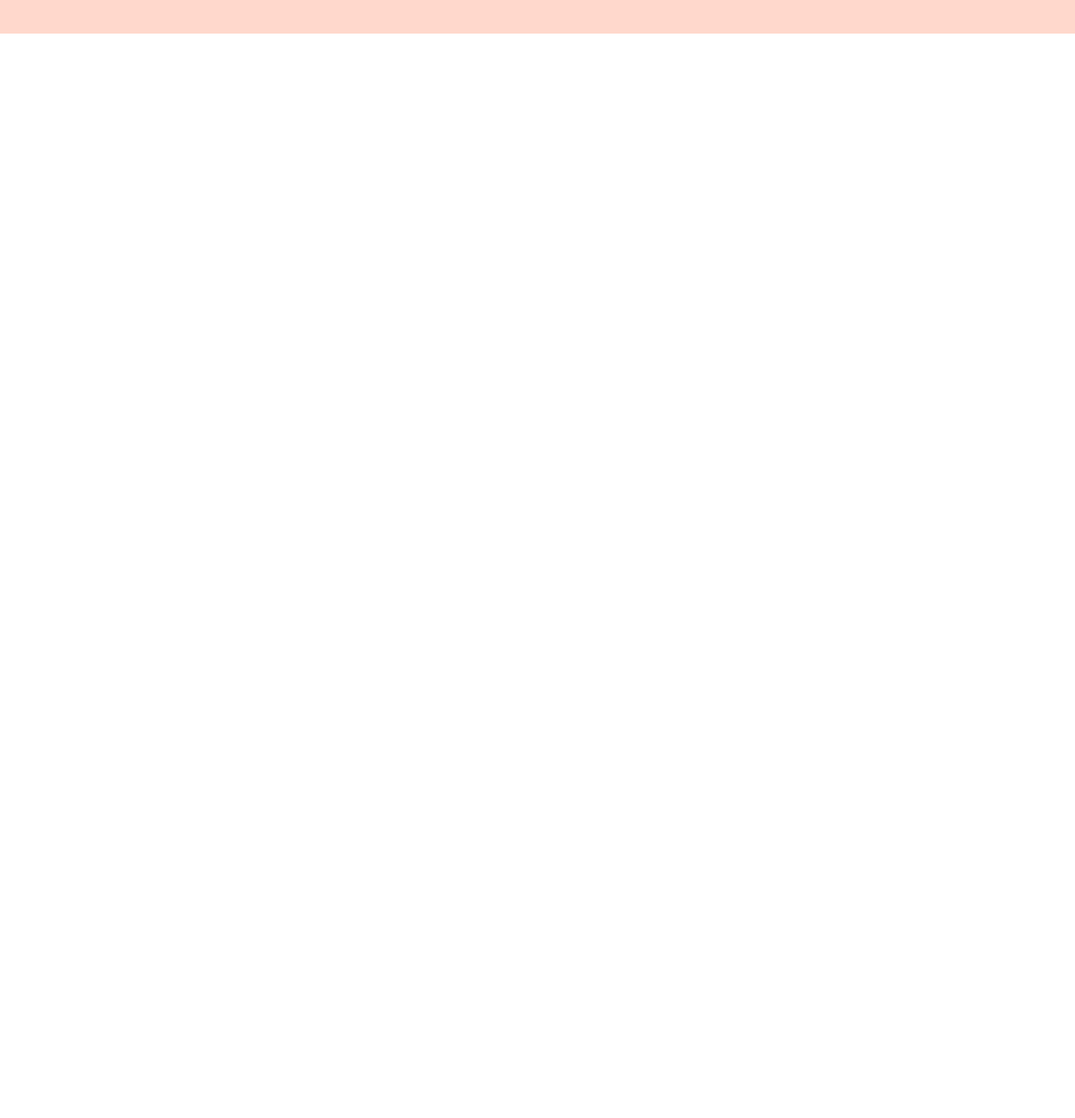
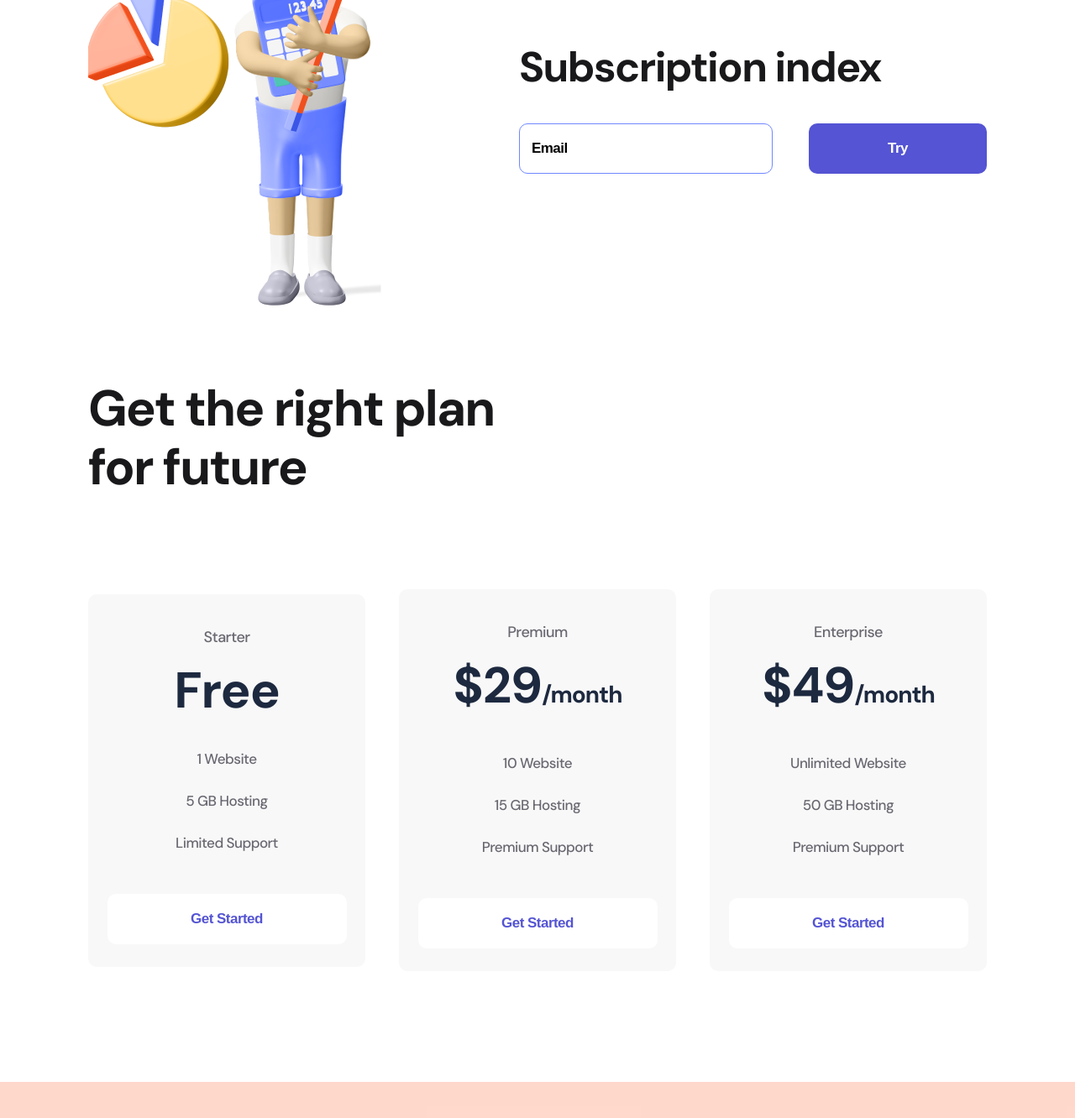
Before and after one commit to deadsoul57/logoipsum_test, a plain HTML site: page index.html in a window 1280 px wide. Shown: the part 969-2301 px from the top of the page at 84% size. Before the commit the page ends 1009 px from the top, so only its background shows below. Drawn offline with nearby package versions, Linux system fonts and the light colour scheme.

Commit message:
Add files via upload

```diff
--- a/index.html
+++ b/index.html
@@ -54,6 +54,77 @@
         </div>
         <div><img src="./img/Hero3D.png" alt="Firsmen"></div>
     </section>
+    <section class="container subscribe">
+        <div>
+            <img src="./img/secondmen.png" alt="Second men">
+        </div>
+        <div>
+            <h2 class="subscribe_title">
+                Subscription index
+            </h2>
+            <form>
+                <input class="input" type="email" placeholder="Email">
+                <button class="button button_violet">
+                    Try
+                </button>
+            </form>
+        </div>
+    </section>
+    <section class="container plan">
+        <h2 class="plan_title">
+            Get the right plan for future
+        </h2>
+        <div class="plan_flex">
+            <div class="item">
+                <p class="item_text">
+                    Starter
+                </p>
+                <h3 class="item_title">
+                    Free
+                </h3>
+                <ul>
+                    <li class="item_li">1 Website</li>
+                    <li class="item_li">5 GB Hosting</li>
+                    <li class="item_li">Limited Support</li>
+                </ul>
+                <button class="button button_item">
+                    Get Started
+                </button>
+            </div>
+            <div class="item">
+                <p class="item_text">
+                    Premium
+                </p>
+                <h3 class="item_title">
+                    $29<span>/month</span>
+                </h3>
+                <ul>
+                    <li class="item_li">10 Website</li>
+                    <li class="item_li">15 GB Hosting</li>
+                    <li class="item_li">Premium Support</li>
+                </ul>
+                <button class="button button_item">
+                    Get Started
+                </button>
+            </div>
+            <div class="item">
+                <p class="item_text">
+                    Enterprise
+                </p>
+                <h3 class="item_title">
+                    $49<span>/month</span>
+                </h3>
+                <ul>
+                    <li class="item_li">Unlimited Website</li>
+                    <li class="item_li">50 GB Hosting</li>
+                    <li class="item_li">Premium Support</li>
+                </ul>
+                <button class="button button_item">
+                    Get Started
+                </button>
+            </div>
+        </div>
+    </section>
     <footer class="footer">
         <div class="container footer_flex">
             <div>
--- a/style/style.css
+++ b/style/style.css
@@ -28,7 +28,7 @@ body{
     padding: 38px 0px 47px;
 }
 
-.header_flex, .footer_flex, .about{
+.header_flex, .footer_flex, .about, .subscribe, .plan_flex{
     display: flex;
     justify-content: space-between;
     align-items: center;
@@ -130,3 +130,116 @@ body{
 .footer{
     padding: 53px 0px;
 }
+
+.subscribe{
+    margin-bottom: 85px;
+}
+
+.subscribe_title{
+    font-weight: 700;
+    font-size: 50px;
+    line-height: 57px;
+    letter-spacing: -1.56316px;
+    color: #19191B;
+    margin-bottom: 38px;
+}
+
+.input{
+    width: 302px;
+    height: 60px;
+    border: 1px solid #7087FF;
+    border-radius: 10px;
+    padding-left: 14px;
+    box-sizing: border-box;
+    margin-right: 39px;
+}
+
+.input::placeholder, .input{
+    font-weight: bold;
+    font-size: 17px;
+    line-height: 22px;
+    letter-spacing: -0.531474px;
+    color: #000000;
+}
+
+.input:focus{
+    outline: none;
+}
+
+.plan{
+    margin-bottom: 132px;
+
+}
+
+.plan_title{
+    font-weight: bold;
+    font-size: 60px;
+    line-height: 70px;
+    letter-spacing: -1.87579px;
+    color: #19191B;
+    max-width: 504px;
+    margin-bottom: 110px;
+}
+
+.item{
+    width: 330px;
+    background: #F8F8F8;
+    border-radius: 10px;
+    text-align: center;
+    padding: 37px 0px 27px;
+}
+
+.item:hover{
+    transition: 500ms;
+    background: #FF7143;
+    box-shadow: 0px 32px 34px rgba(255, 112, 59, 0.317827);
+}
+
+.item:hover .item_text, .item:hover .item_title, .item:hover .item_li{
+    color: white;
+    transition: 500ms;
+}
+
+.item_text{
+    font-size: 18px;
+    line-height: 28px;
+    text-align: center;
+    letter-spacing: -0.562737px;
+    color: #696871;
+}
+
+.item_title{
+    font-weight: bold;
+    font-size: 60px;
+    line-height: 56px;
+    text-align: center;
+    letter-spacing: -1.03448px;
+    color: #1D293F;
+    margin: 22px 0px 28px;
+}
+
+.item_title span{
+    font-size: 28px;
+}
+
+.item_li{
+    list-style: none;
+    font-size: 17px;
+    line-height: 50px;
+    text-align: center;
+    letter-spacing: -0.531474px;
+    color: #696871;
+}
+
+.button_item{
+    width: 285px;
+    background: white;
+    color: #5454D4;
+    margin-top: 36px;
+}
+
+.item:hover .button_item{
+    background: #9F3919;
+    color: white;
+    transition: 500ms;
+}
```
Also changed, not shown: img/secondmen.png (added).
